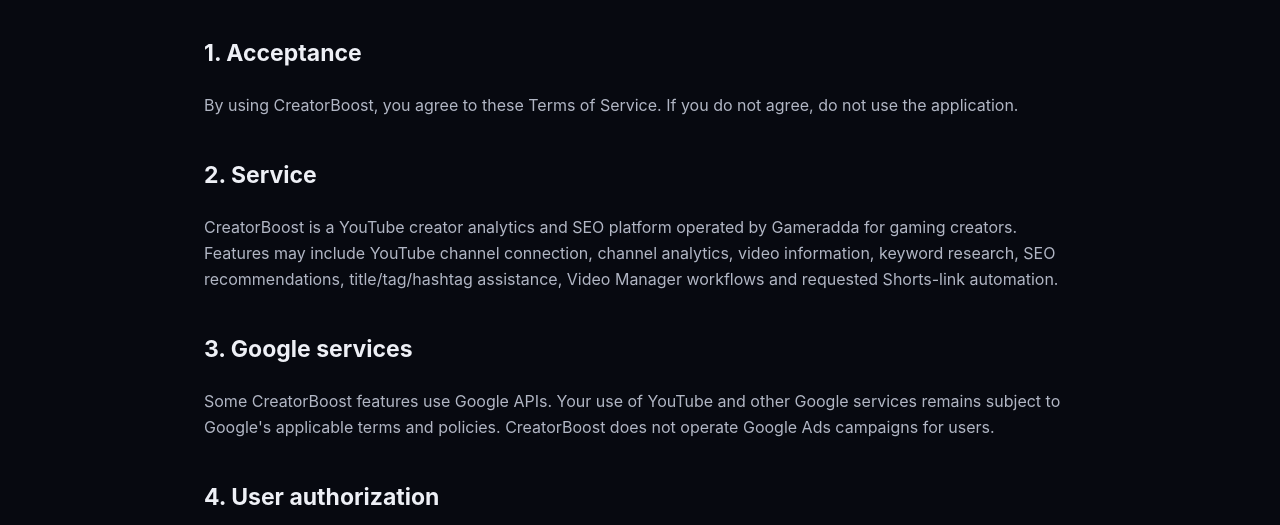
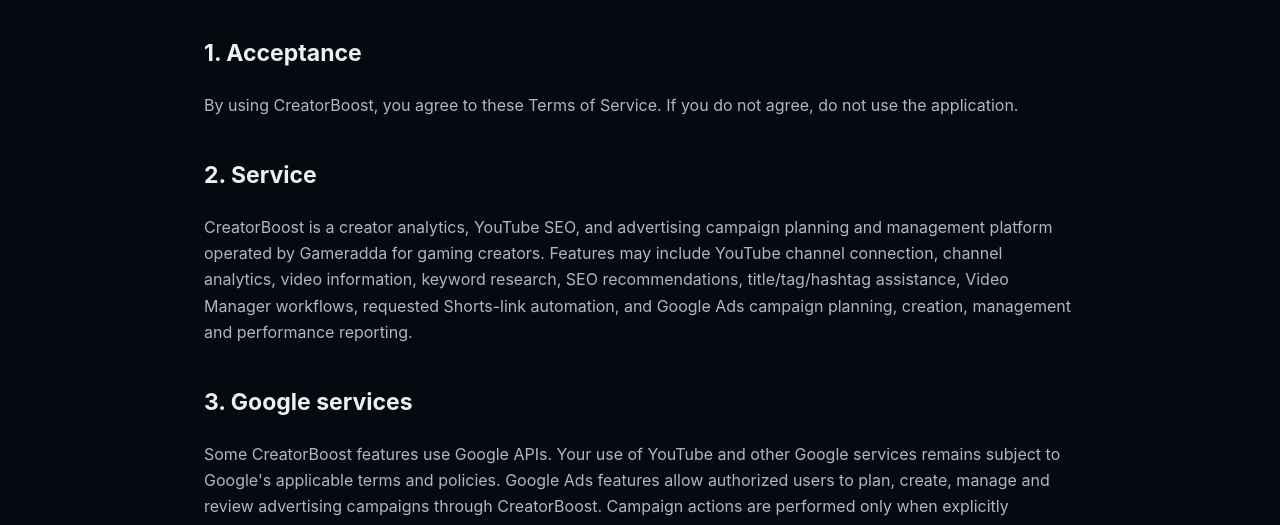
Before and after one commit to kgameradda/gameradda-seo-site, a website: page terms.html in a window 1280 px wide. Shown: the part 274-799 px from the top of the page. Drawn offline with Linux system fonts and the light colour scheme.

Commit message:
Update terms.html

```diff
--- a/terms.html
+++ b/terms.html
@@ -18,10 +18,22 @@
 <p>By using CreatorBoost, you agree to these Terms of Service. If you do not agree, do not use the application.</p>
 
 <h2>2. Service</h2>
-<p>CreatorBoost is a YouTube creator analytics and SEO platform operated by Gameradda for gaming creators. Features may include YouTube channel connection, channel analytics, video information, keyword research, SEO recommendations, title/tag/hashtag assistance, Video Manager workflows and requested Shorts-link automation.</p>
+<p>
+  CreatorBoost is a creator analytics, YouTube SEO, and advertising campaign planning and
+  management platform operated by Gameradda for gaming creators. Features may include
+  YouTube channel connection, channel analytics, video information, keyword research,
+  SEO recommendations, title/tag/hashtag assistance, Video Manager workflows, requested
+  Shorts-link automation, and Google Ads campaign planning, creation, management and
+  performance reporting.
+</p>
 
 <h2>3. Google services</h2>
-<p>Some CreatorBoost features use Google APIs. Your use of YouTube and other Google services remains subject to Google's applicable terms and policies. CreatorBoost does not operate Google Ads campaigns for users.</p>
+<p>
+  Some CreatorBoost features use Google APIs. Your use of YouTube and other Google services
+  remains subject to Google's applicable terms and policies. Google Ads features allow
+  authorized users to plan, create, manage and review advertising campaigns through
+  CreatorBoost. Campaign actions are performed only when explicitly requested by the user.
+</p>
 
 <h2>4. User authorization</h2>
 <p>You control whether to connect a YouTube account. You should authorize CreatorBoost only for a channel you have the right to manage. You can revoke Google access at any time through your Google Account security settings.</p>
```
